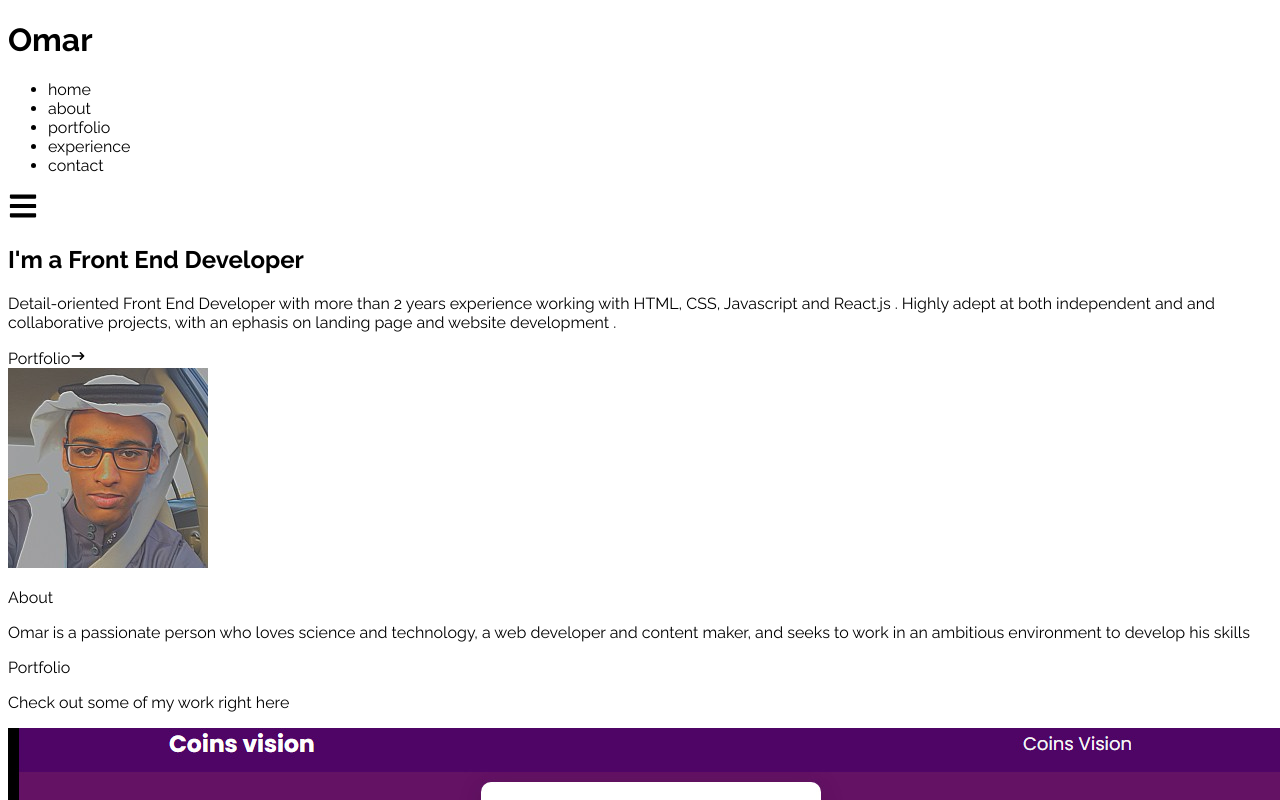
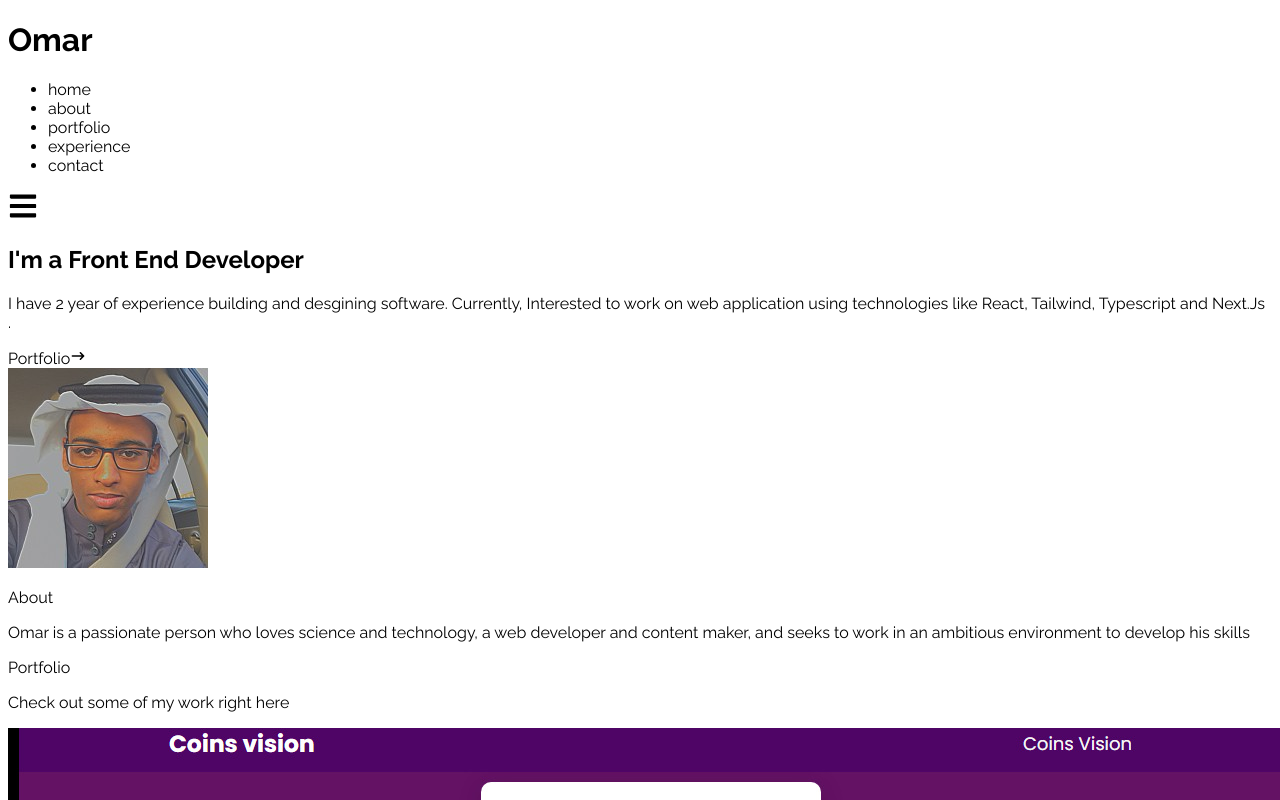
Before and after one commit to omarmazin/Portofolio, a React (Create React App) app: page / in a window 1280 px wide. Shown: the top 800 px of the page. Built offline with nearby package versions, Linux system fonts and the light colour scheme.

Commit message:
Update Home.jsx

```diff
--- a/src/Components/Home.jsx
+++ b/src/Components/Home.jsx
@@ -15,10 +15,9 @@ const Home = () => {
             I'm a Front End Developer
           </h2>
           <p className="text-gray-500 py-4 max-w-md">
-            Detail-oriented Front End Developer with more than 2 years
-            experience working with HTML, CSS, Javascript and React.js .
-            Highly adept at both independent and and collaborative projects,
-            with an ephasis on landing page and website development .
+            I have 2 year of experience building and desgining software.
+            Currently, Interested to work on web application using technologies like
+            React, Tailwind, Typescript and Next.Js .
           </p>
           <div>
             <Link
```
